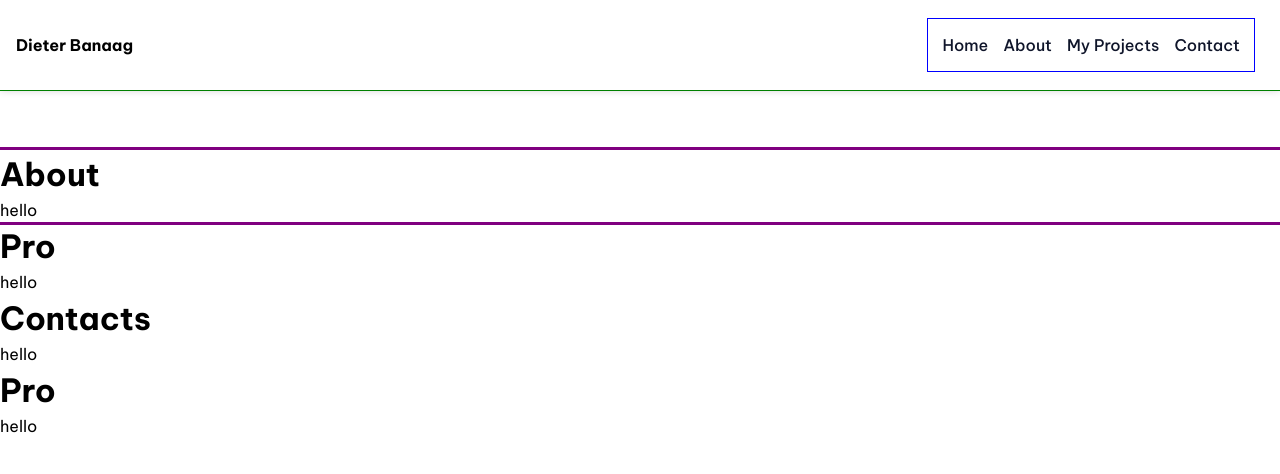
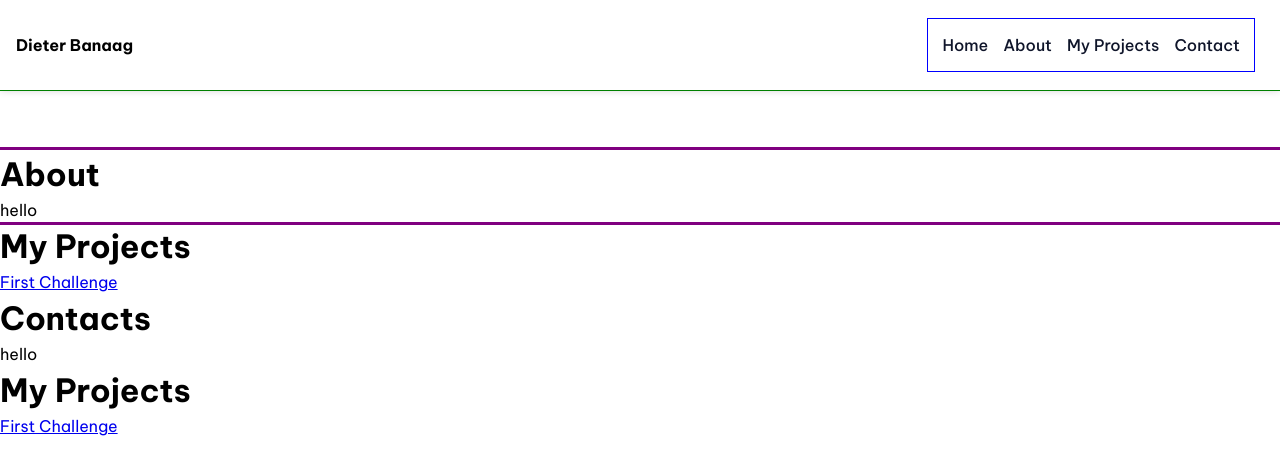
Before and after one commit to dietban19/myportfolio, a React (Create React App) app: page /projects in a window 1280 px wide. Shown: the top 474 px of the page. Built offline with nearby package versions, Linux system fonts and the light colour scheme.

Commit message:
added first challenge

```diff
--- a/src/components/pages/Projects.js
+++ b/src/components/pages/Projects.js
@@ -3,8 +3,10 @@ import React from "react";
 export default function Projects() {
   return (
     <div>
-      <h1>Pro</h1>
-      <div>hello</div>
+      <h1>My Projects</h1>
+      <a href="https://spontaneous-muffin-63d256.netlify.app" target="_blank">
+        First Challenge
+      </a>
     </div>
   );
 }
```
